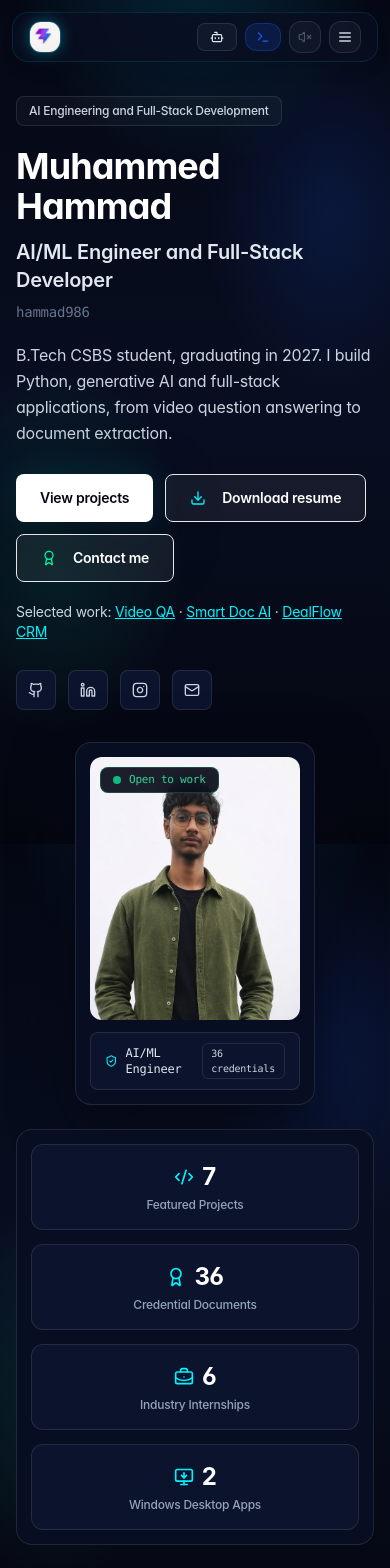
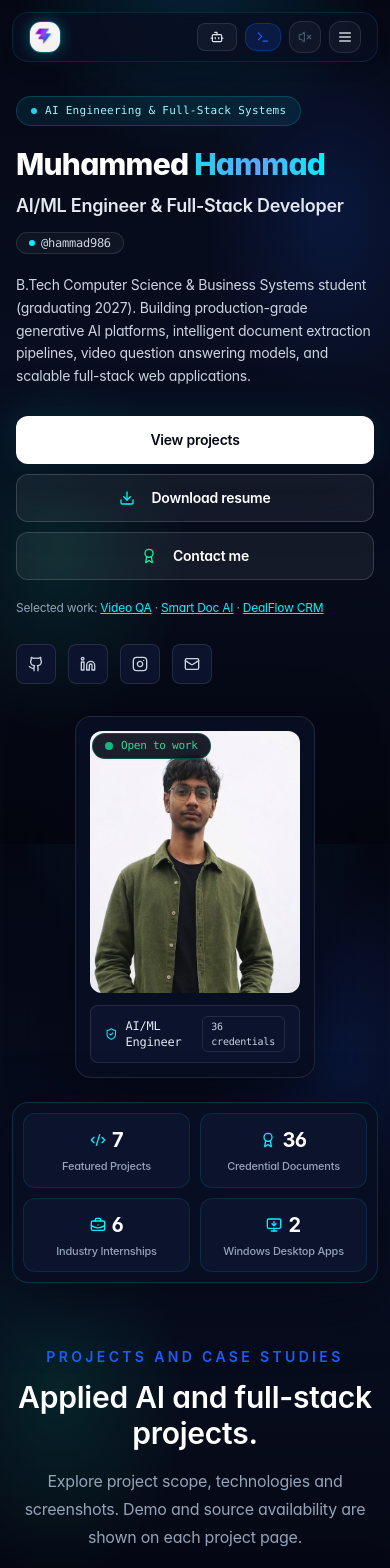
Before and after one commit to hammad986/Hammad-Portfolio, a Next.js app: page / in a window 390 px wide. Shown: the top 1568 px of the page. Built offline with nearby package versions, Linux system fonts and the light colour scheme.

Commit message:
feat(ui): enhance mobile responsiveness, hero animations, interactive credentials, and comprehensive README

```diff
--- a/components/sections/Certifications.tsx
+++ b/components/sections/Certifications.tsx
@@ -144,7 +144,11 @@ export function CertificationsAndStack({
                 animate={{ opacity: 1, scale: 1 }}
                 exit={{ opacity: 0, scale: 0.96 }}
                 transition={{ duration: 0.25 }}
-                className="group relative flex flex-col justify-between overflow-hidden rounded-3xl border border-cyan-500/20 bg-[#080E21] p-4 sm:p-5 shadow-[0_20px_60px_rgba(5,8,20,0.8)] transition-all duration-300 hover:border-cyan-500/50 hover:bg-[#0C132C] hover:shadow-[0_25px_70px_rgba(0,0,0,0.9),0_0_30px_rgba(0,242,254,0.15)] hover:-translate-y-1 cursor-pointer"
+                onClick={() => {
+                  sounds.playClick();
+                  setActiveCert(cert);
+                }}
+                className="group relative flex flex-col justify-between overflow-hidden rounded-2xl sm:rounded-3xl border border-cyan-500/20 bg-[#080E21] p-4 sm:p-5 shadow-[0_20px_60px_rgba(5,8,20,0.8)] transition-all duration-300 hover:border-cyan-500/50 hover:bg-[#0C132C] hover:shadow-[0_25px_70px_rgba(0,0,0,0.9),0_0_30px_rgba(0,242,254,0.15)] hover:-translate-y-1 active:scale-[0.99] cursor-pointer"
               >
                 <div>
                   {/* Top Bar: Issuer & File Type Badge */}
--- a/components/sections/Experience.tsx
+++ b/components/sections/Experience.tsx
@@ -36,7 +36,7 @@ export function Experience() {
                 <div
                   onMouseEnter={() => sounds.playHover()}
                   className={cn(
-                    "group relative rounded-3xl border border-cyan-500/20 bg-[#080E21] p-6 shadow-[0_20px_60px_rgba(5,8,20,0.8)] transition-all duration-300 hover:border-cyan-500/50 hover:bg-[#0C132C] hover:shadow-[0_20px_60px_rgba(0,242,254,0.15)] hover:-translate-y-1",
+                    "group relative ml-8 sm:ml-0 rounded-2xl sm:rounded-3xl border border-cyan-500/20 bg-[#080E21] p-4 sm:p-6 shadow-[0_20px_60px_rgba(5,8,20,0.8)] transition-all duration-300 hover:border-cyan-500/50 hover:bg-[#0C132C] hover:shadow-[0_20px_60px_rgba(0,242,254,0.15)] hover:-translate-y-1",
                     index % 2 === 1 ? "sm:col-start-1" : "sm:col-start-2"
                   )}
                 >
--- a/components/sections/Hero.tsx
+++ b/components/sections/Hero.tsx
@@ -30,8 +30,11 @@ export function Hero() {
         <div className="relative order-2 lg:order-1 mx-auto w-full max-w-[240px] sm:max-w-sm">
           <div className="relative overflow-hidden rounded-2xl border border-white/10 bg-[#080E21] p-3.5 shadow-[0_20px_60px_rgba(5,8,20,0.8)]">
             {/* Availability Beacon */}
-            <div className="absolute left-6 top-6 z-20 flex items-center gap-2 rounded-lg border border-emerald-500/30 bg-[#050814]/90 px-3 py-1 text-xs font-medium text-emerald-400 backdrop-blur-md">
-              <span className="h-2 w-2 rounded-full bg-emerald-500" />
+            <div className="absolute left-4 top-4 z-20 flex items-center gap-2 rounded-full border border-emerald-500/30 bg-[#050814]/90 px-3 py-1 text-xs font-medium text-emerald-400 backdrop-blur-md shadow-sm">
+              <span className="relative flex h-2 w-2">
+                <span className="animate-ping absolute inline-flex h-full w-full rounded-full bg-emerald-400 opacity-75"></span>
+                <span className="relative inline-flex rounded-full h-2 w-2 bg-emerald-500"></span>
+              </span>
               <span className="font-mono text-[11px]">Open to work</span>
             </div>
 
@@ -65,37 +68,43 @@ export function Hero() {
         {/* Right Column */}
         <div className="order-1 lg:order-2 min-w-0 space-y-5">
           {/* Eyebrow Label */}
-          <div className="inline-flex max-w-full items-center gap-2 rounded-lg border border-white/10 bg-white/[0.03] px-3 py-1.5 text-xs font-medium text-slate-300">
-            <span className="break-words">AI Engineering and Full-Stack Development</span>
+          <div className="inline-flex max-w-full items-center gap-2 rounded-full border border-cyan-500/25 bg-cyan-500/10 px-3.5 py-1.5 text-xs font-medium text-cyan-200">
+            <span className="h-1.5 w-1.5 rounded-full bg-cyan-400"></span>
+            <span className="break-words font-mono text-[11px] sm:text-xs tracking-wide">AI Engineering & Full-Stack Systems</span>
           </div>
 
           {/* Name and Role */}
           <div>
-            <h1 className="text-4xl font-bold tracking-tight text-white sm:text-6xl lg:text-7xl">
-              Muhammed Hammad
+            <h1 className="text-3xl sm:text-5xl lg:text-6xl font-extrabold tracking-tight text-white">
+              Muhammed <span className="bg-gradient-to-r from-cyan-400 via-blue-400 to-cyanCore bg-clip-text text-transparent">Hammad</span>
             </h1>
-            <p className="mt-3 text-xl font-semibold text-slate-200 sm:text-2xl lg:text-3xl">
-              AI/ML Engineer and Full-Stack Developer
+            <p className="mt-2.5 text-lg font-semibold text-slate-200 sm:text-2xl lg:text-3xl">
+              AI/ML Engineer & Full-Stack Developer
             </p>
-            <p className="mt-2 font-mono text-sm text-slate-500">
-              hammad986
-            </p>
+            <div className="mt-3 flex items-center gap-2">
+              <span className="inline-flex items-center gap-1.5 rounded-full border border-white/10 bg-white/[0.04] px-3 py-0.5 font-mono text-xs text-slate-300">
+                <span className="h-1.5 w-1.5 rounded-full bg-cyanCore"></span>
+                @hammad986
+              </span>
+              <span className="text-xs text-slate-500 font-mono hidden sm:inline">•</span>
+              <span className="text-xs text-slate-400 font-mono hidden sm:inline">B.Tech CSBS (2027)</span>
+            </div>
           </div>
 
           {/* Value Proposition */}
-          <p className="max-w-2xl text-base leading-relaxed text-slate-300 sm:text-lg">
-            B.Tech CSBS student, graduating in 2027. I build Python, generative AI and full-stack applications, from video question answering to document extraction.
+          <p className="max-w-2xl text-sm sm:text-base leading-relaxed text-slate-300 font-normal">
+            B.Tech Computer Science & Business Systems student (graduating 2027). Building production-grade generative AI platforms, intelligent document extraction pipelines, video question answering models, and scalable full-stack web applications.
           </p>
 
           {/* Action Buttons */}
-          <div className="flex flex-wrap gap-3 pt-2">
+          <div className="flex flex-col sm:flex-row flex-wrap gap-2.5 sm:gap-3 pt-2">
             <Link
               href="/projects"
               onClick={() => sounds.playClick()}
               className={buttonVariants({
                 variant: "primary",
                 size: "lg",
-                className: "rounded-lg"
+                className: "w-full sm:w-auto justify-center rounded-xl font-semibold shadow-[0_0_20px_rgba(0,242,254,0.2)]"
               })}
             >
               View projects
@@ -109,7 +118,7 @@ export function Hero() {
               className={buttonVariants({
                 variant: "secondary",
                 size: "lg",
-                className: "rounded-lg"
+                className: "w-full sm:w-auto justify-center rounded-xl font-semibold border-white/15 bg-white/[0.04] hover:border-cyan-500/40"
               })}
             >
               <Download className="mr-2 h-4 w-4 text-cyanCore" />
@@ -122,7 +131,7 @@ export function Hero() {
               className={buttonVariants({
                 variant: "secondary",
                 size: "lg",
-                className: "rounded-lg"
+                className: "w-full sm:w-auto justify-center rounded-xl font-semibold border-white/15 bg-white/[0.04] hover:border-emerald-500/40"
               })}
             >
               <Award className="mr-2 h-4 w-4 text-emeraldCore" />
@@ -130,7 +139,9 @@ export function Hero() {
             </Link>
           </div>
 
-          <p className="text-sm text-slate-300">Selected work: <Link className="text-cyanCore underline" href="/projects/advanced-video-qa/">Video QA</Link> · <Link className="text-cyanCore underline" href="/projects/smart-doc-ai/">Smart Doc AI</Link> · <Link className="text-cyanCore underline" href="/projects/dealflow-crm/">DealFlow CRM</Link></p>
+          <p className="text-xs sm:text-sm text-slate-400">
+            Selected work: <Link className="text-cyanCore underline hover:text-cyan-300 transition" href="/projects/advanced-video-qa/">Video QA</Link> · <Link className="text-cyanCore underline hover:text-cyan-300 transition" href="/projects/smart-doc-ai/">Smart Doc AI</Link> · <Link className="text-cyanCore underline hover:text-cyan-300 transition" href="/projects/dealflow-crm/">DealFlow CRM</Link>
+          </p>
 
           {/* Social Handles */}
           <div className="flex items-center gap-3 pt-2">
--- a/components/sections/Metrics.tsx
+++ b/components/sections/Metrics.tsx
@@ -6,8 +6,8 @@ import { sounds } from "@/components/sound-effects";
 
 export function Metrics() {
   return (
-    <section className="relative -mt-6 sm:-mt-10 px-4 sm:px-6 z-20">
-      <div className="mx-auto grid max-w-7xl gap-3.5 rounded-2xl border border-white/10 bg-[#080E21] p-3.5 sm:grid-cols-2 sm:p-5 lg:grid-cols-4">
+    <section className="relative -mt-6 sm:-mt-10 px-3 sm:px-6 z-20">
+      <div className="mx-auto grid max-w-7xl grid-cols-2 gap-2.5 sm:gap-4 rounded-2xl border border-cyan-500/20 bg-[#080E21] p-2.5 sm:p-5 lg:grid-cols-4 shadow-[0_20px_60px_rgba(5,8,20,0.8)]">
         {metrics.map((metric, index) => (
           <motion.div
             key={metric.label}
@@ -16,15 +16,15 @@ export function Metrics() {
             viewport={{ once: true }}
             transition={{ duration: 0.35, delay: index * 0.04 }}
             onMouseEnter={() => sounds.playHover()}
-            className="group relative overflow-hidden rounded-xl border border-white/10 bg-[#0C132C] p-4 text-center transition-colors duration-300 hover:border-white/25"
+            className="group relative overflow-hidden rounded-xl border border-cyan-500/15 bg-[#0C132C] p-3 sm:p-4 text-center transition-all duration-300 hover:border-cyan-500/40 hover:bg-[#0E1736]"
           >
-            <div className="flex items-center justify-center gap-2">
-              <metric.icon className="h-5 w-5 text-cyanCore" />
-              <p className="text-2xl font-bold tracking-tight text-white sm:text-3xl">
+            <div className="flex items-center justify-center gap-1.5 sm:gap-2">
+              <metric.icon className="h-4 w-4 sm:h-5 sm:w-5 text-cyanCore shrink-0" />
+              <p className="text-xl font-bold tracking-tight text-white sm:text-2xl lg:text-3xl">
                 {metric.value}
               </p>
             </div>
-            <p className="mt-1 text-xs font-medium text-slate-400 group-hover:text-slate-200 transition">
+            <p className="mt-1 text-[11px] sm:text-xs font-medium text-slate-400 group-hover:text-slate-200 transition">
               {metric.label}
             </p>
           </motion.div>
```
Also changed, not shown: components/header.tsx (+18 -5 lines), components/sections/Projects.tsx (+12 -1 lines), 1 other file (tests, documents, lock files or other folders).
